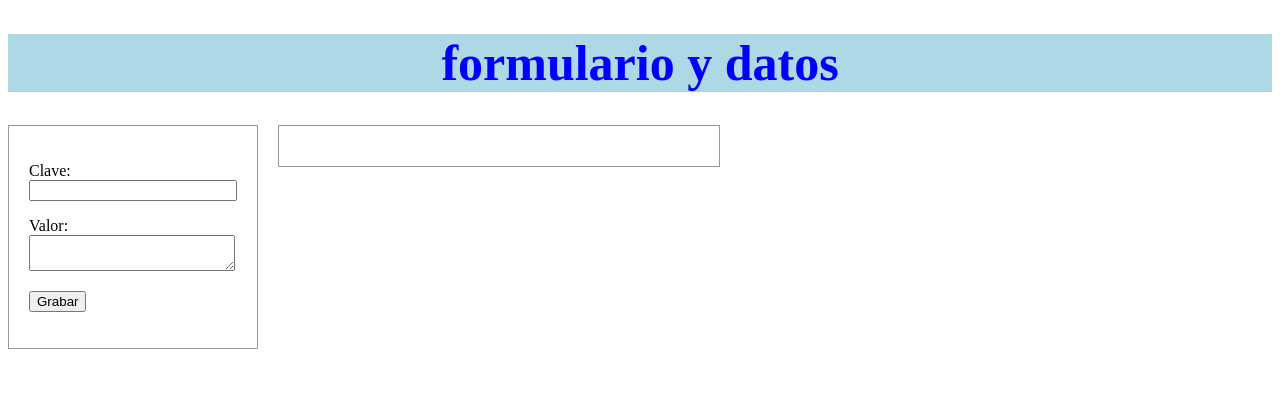
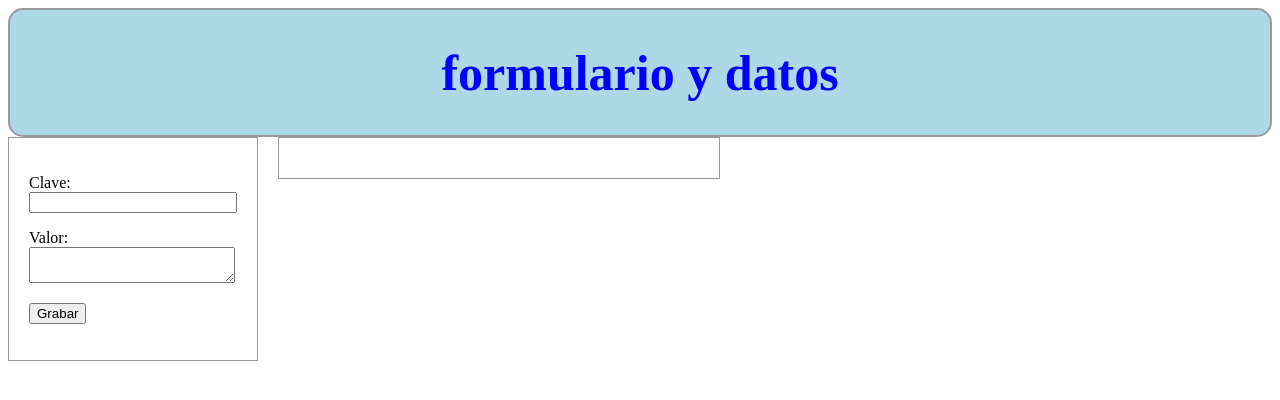
Before and after one commit to zaagagon/examples_bootstrap, a PHP site: page /html/ejemplo5.html in a window 1280 px wide. Shown: the top 400 px of the page. Run offline with PHP 8.4, Linux system fonts and the light colour scheme.

Commit message:
border 2px solid

```diff
--- a/src/html/ejemplo5.css
+++ b/src/html/ejemplo5.css
@@ -23,6 +23,8 @@
 color: blue;
 text-align: center;
 font-size: 25px;
-border-color: chocolate;
+border-color: 2px solid chocolate ;
 background-color: lightblue;
+border: 2px solid #999999;
+border-radius: 15px;
    }
```
